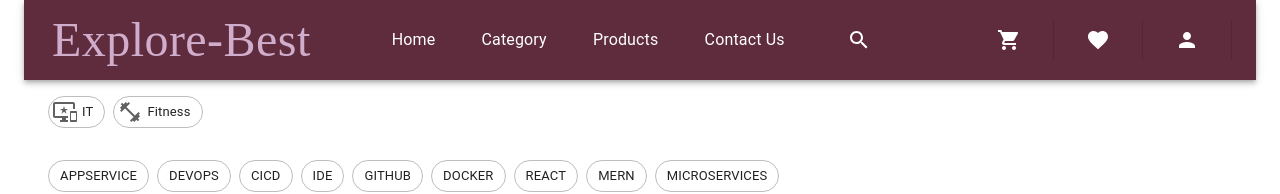
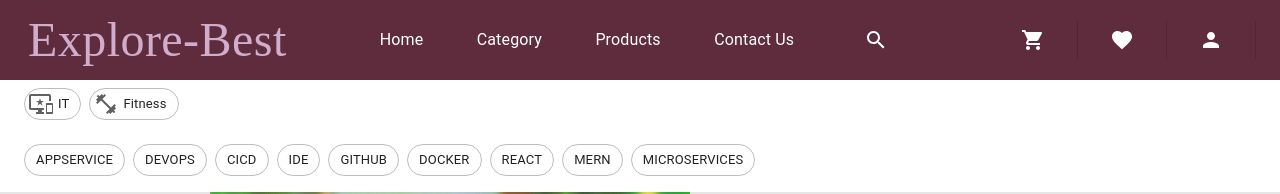
Before and after one commit to HKBrianNg/explore-best, a React (Create React App) app: page / in a window 1280 px wide. Shown: the top 194 px of the page. Built offline with nearby package versions, Linux system fonts and the light colour scheme; no server answers; a web font is replaced by a local one.

Commit message:
V1.0.9 Navbar stay as scroll

```diff
--- a/src/App.js
+++ b/src/App.js
@@ -11,7 +11,7 @@ import { AppContextProvider } from './context/AppContext'
 function App() {
 
   useEffect(() => {
-    document.title = 'explore-best v1.0.8'
+    document.title = 'explore-best v1.0.9'
   }, [])
 
   return (
--- a/src/components/category/Category.js
+++ b/src/components/category/Category.js
@@ -1,4 +1,4 @@
-import { Stack, Chip, Toolbar } from '@mui/material'
+import { Stack, Chip, Toolbar, AppBar } from '@mui/material'
 import ImportantDevicesIcon from '@mui/icons-material/ImportantDevices';
 import FitnessCenterIcon from '@mui/icons-material/FitnessCenter';
 import { useAppContext } from '../../context/AppContext'
@@ -17,7 +17,7 @@ function Category() {
     }
 
     return (
-        <Toolbar>
+        <Toolbar variant='dense'>
             <Stack direction="row" spacing={1}>
                 <Chip icon={<ImportantDevicesIcon />} onClick={handleIT} label="IT" size='medium' variant='outlined' />
                 <Chip icon={<FitnessCenterIcon />} onClick={handleFitness} label="Fitness" size='medium' variant="outlined" />
--- a/src/components/home/Home.js
+++ b/src/components/home/Home.js
@@ -7,18 +7,15 @@ import Promotions from "../promotions/Promotions"
 import Videos from "../videos/Videos"
 
 
-
 function Home() {
     return (
         <>
-            <Container maxWidth="xl">
             <Navbar />
             <Category />
             <SubCategory />
             <Banner />
             <Promotions />
             <Videos />
-            </Container>
         </>
     )
 }
--- a/src/components/navbar/Navbar.js
+++ b/src/components/navbar/Navbar.js
@@ -52,7 +52,7 @@ function Navbar() {
     const isMobile = useMediaQuery(theme.breakpoints.down('md'))
     return (
         <>
-            <AppBar position="static">
+            <AppBar position="sticky" variant='dense' disableGutters>
                 <Toolbar>
                     {isMobile ? <Mobile isMobile={isMobile} /> : <Desktop isMobile={isMobile} />}
                 </Toolbar>
```
Also changed, not shown: src/ReleaseNote.txt. Lines whose indentation alone changed are shown as unchanged.
